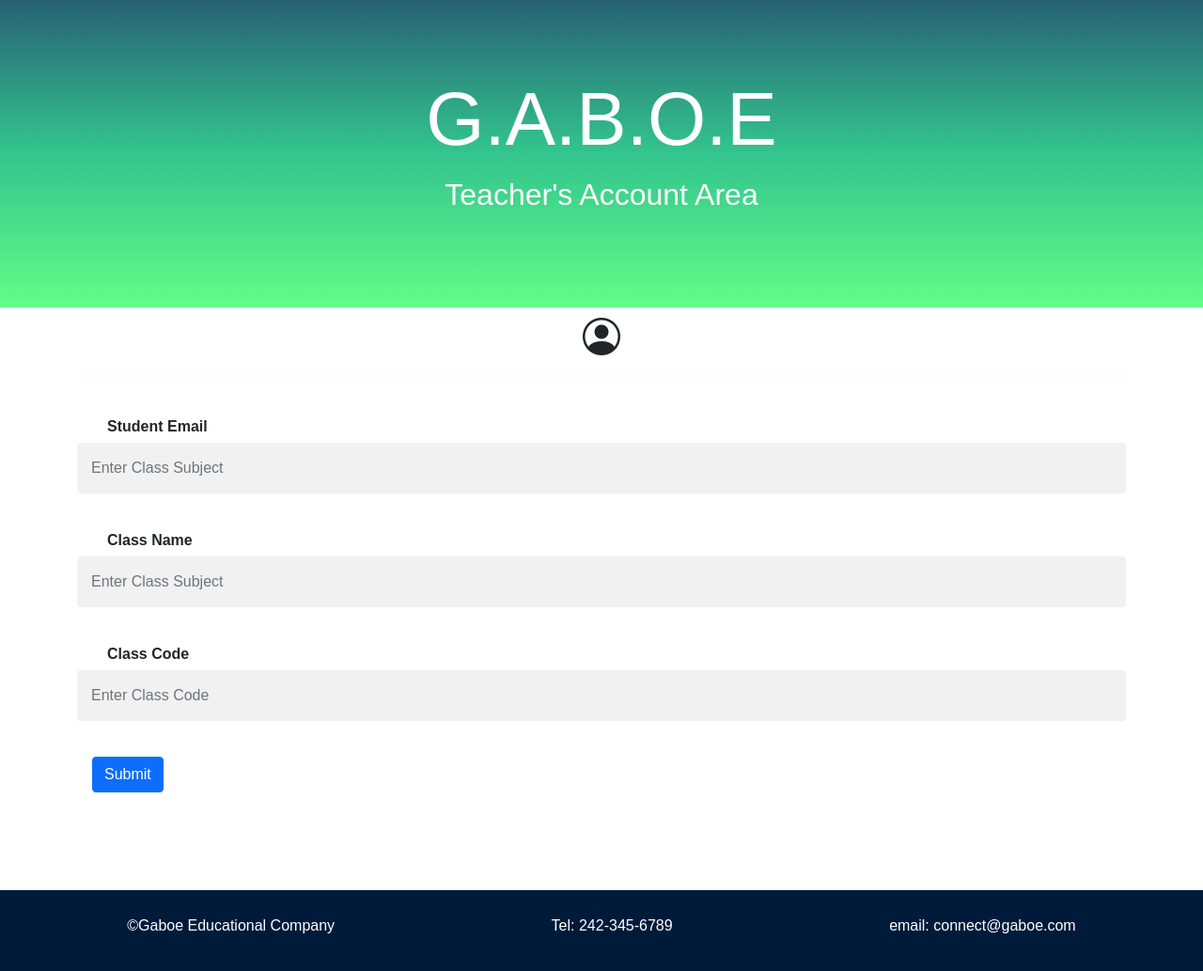
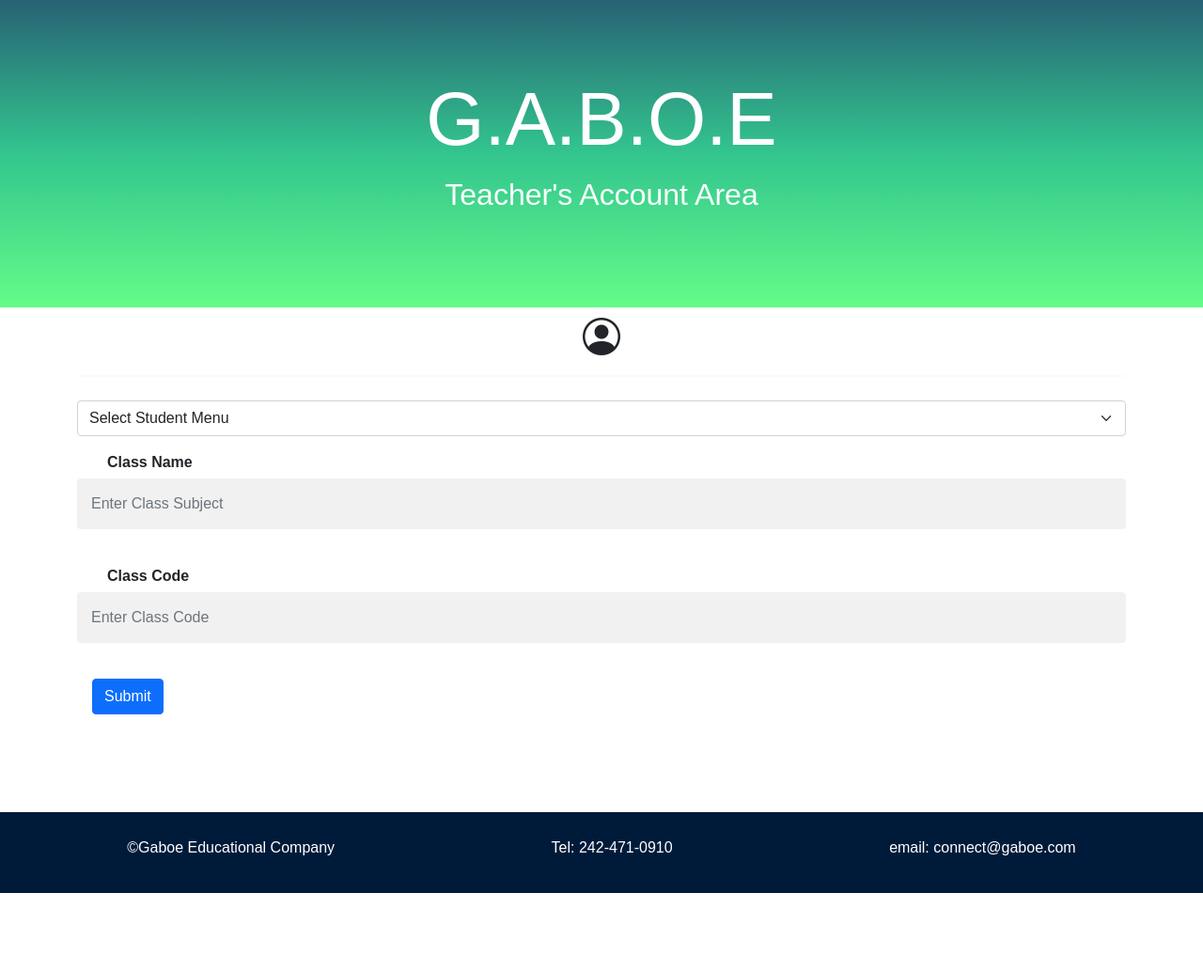
Before and after one commit to JayTee3/Gaboe, a Flask app: page /account in a window 1280 px wide. Shown: the part 75-1108 px from the top of the page at 94% size. After the commit the page ends 1025 px from the top, so only its background shows below. Run offline with Flask 2, Linux system fonts and the light colour scheme; a user stored in the database is signed in; some libraries are stand-ins or nearby versions.

Commit message:
First Commit

```diff
--- a/application.py
+++ b/application.py
@@ -635,6 +635,7 @@
 def account():
     current_user = session["teacher_id"]
     teacher = db.execute("SELECT * FROM teacher WHERE id =?", current_user)
+    student = db.execute("SELECT * FROM student")
 
     if request.method == "POST":
         class_code = request.form.get("class_code")
@@ -663,7 +664,7 @@
 
 
 
-    return render_template("account.html", teacher=teacher)
+    return render_template("account.html", teacher=teacher, students=student)
 
 
 
--- a/templates/account.html
+++ b/templates/account.html
@@ -33,10 +33,16 @@
 
     <div class="container">
       <form action="/account" method="post">
-          <label class="lab"><b>Student Email</b></label>
-           <div class="input-group">
-            <input class="form-control" name="email" type="text" placeholder="Enter Class Subject" required >
-             </div>
+           <select name="student" class="form-select" id="floatingSelectGrid" aria-label="Floating label select example">
+           <option selected required>Select Student Menu</option>
+            {% for name in students%}
+            <option value="{{ name.id }}" >{{ name["first_name"] }} {{ name["last_name"] }}</option>
+            {%endfor%}
+        </select>
+          <!--<label class="lab"><b>Student Email</b></label>-->
+          <!-- <div class="input-group">-->
+          <!--  <input class="form-control" name="email" type="text" placeholder="Enter Class Subject" required >-->
+          <!--   </div>-->
         <label class="lab"><b>Class Name</b></label>
         <div class="input-group">
         <input class="form-control" name="class_name" type="text" placeholder="Enter Class Subject" required >
--- a/templates/index.html
+++ b/templates/index.html
@@ -59,7 +59,7 @@
             {% endblock %}
               <div class="footer">
                  <P>&#169;Gaboe Educational Company</P>
-                  <P>Tel: 242-345-6789</p>
+                  <P>Tel: 242-471-0910</p>
                   <P>email: connect@gaboe.com</p>
             </div>
         </body>
--- a/templates/layout.html
+++ b/templates/layout.html
@@ -78,7 +78,7 @@
 
      <footer class="footer">
          <P>&#169;Gaboe Educational Company</P>
-         <P>Tel: 242-345-6789</p>
+         <P>Tel: 242-471-0910</p>
          <P>email: connect@gaboe.com</p>
     </footer>
 
--- a/templates/student_home.html
+++ b/templates/student_home.html
@@ -59,5 +59,6 @@
               </section>
               {% endif %}
               </div>
+              <div class="page-bottom"></div>
             </div>
   {% endblock %}
--- a/users.txt
+++ b/users.txt
@@ -19,6 +19,6 @@
 
 CREATE TABLE 'student' (id INTEGER, first_name TEXT NOT NULL, last_name TEXT NOT NULL, email TEXT NOT NULL UNIQUE, parent TEXT NOT NULL,'parent_email' text NOT NULL, phone_number TEXT NOT NULL,'hash' TEXT NOT NULL,PRIMARY KEY(id))
 
-CREATE TABLE teacher (id INTEGER, first_name TEXT NOT NULL, last_name TEXT NOT NULL, email TEXT NOT NULL UNIQUE, subject TEXT NOT NULL, hash TEXT NOT NULL, PRIMARY KEY(id))
+CREATE TABLE teacgit commit -m "first commit"her (id INTEGER, first_name TEXT NOT NULL, last_name TEXT NOT NULL, email TEXT NOT NULL UNIQUE, subject TEXT NOT NULL, hash TEXT NOT NULL, PRIMARY KEY(id))
 
 CREATE TABLE records ( id INTEGER NOT NULL, student_id INTEGER NOT NULL UNIQUE, teacher_id INTEGER NOT NULL, term_avg INTEGER, exam_grade INTEGER,final_avg INTEGER, teacher_comment TEXT, letter_grade TEXT, PRIMARY KEY(id), FOREIGN KEY(teacher_id) REFERENCES teacher(id) ON DELETE CASCADE, FOREIGN KEY(student_id) REFERENCES student(id) ON DELETE CASCADE)
```
Also changed, not shown: gradebook.db.
